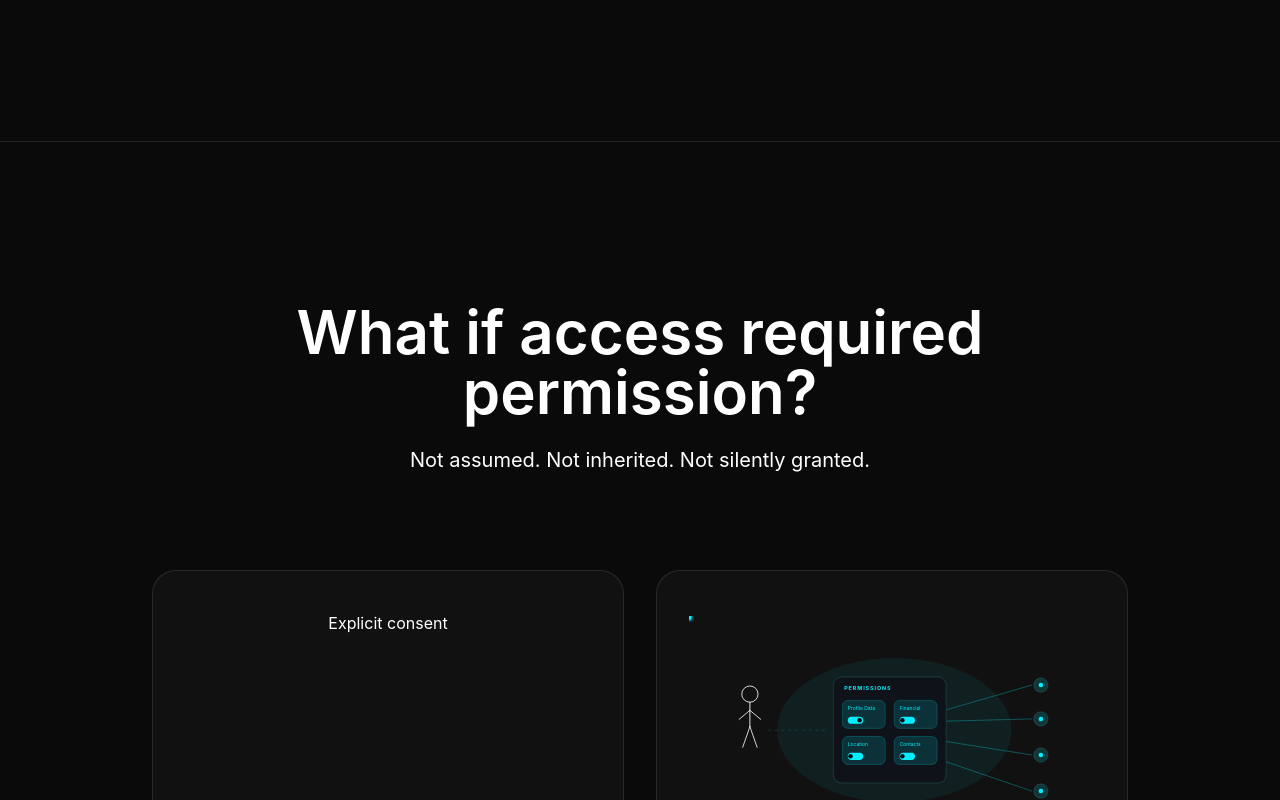
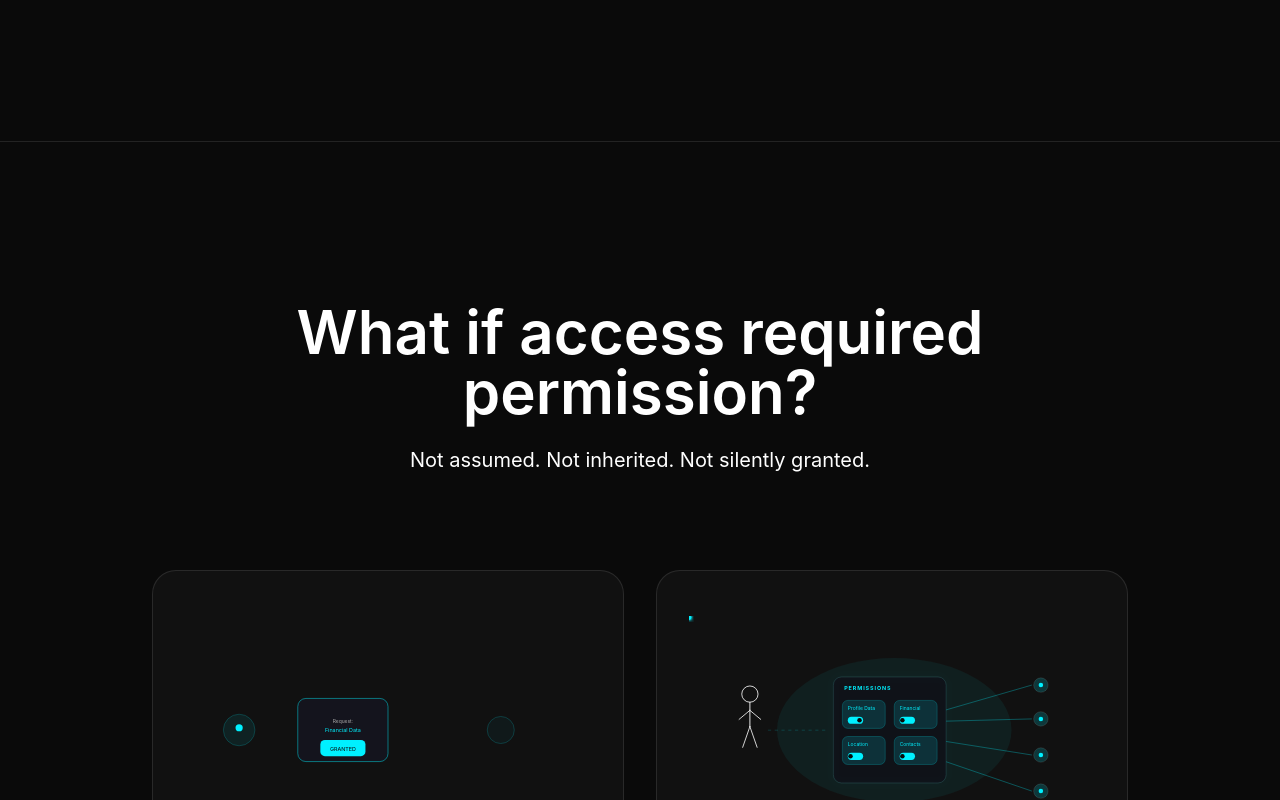
Before and after one commit to Architects-of-Change-Protocol/Architects_of_Change_Protocol, a React (Vite) app in the folder frontend/app/: page / in a window 1280 px wide. Shown: the part 2000-2800 px from the top of the page. Built offline with nearby package versions, Linux system fonts and the light colour scheme.

Commit message:
fix(landing): restore 4-card solution grid and place explicit consent in first quadrant

```diff
--- a/frontend/app/src/landing/AocLandingPage.tsx
+++ b/frontend/app/src/landing/AocLandingPage.tsx
@@ -120,12 +120,8 @@ export const renderAocLandingPage = () => {
           </header>
 
           <div className="grid md:grid-cols-2 gap-8">
-            <article className="bg-white/[0.03] border border-white/10 rounded-3xl p-10 hover:-translate-y-1 transition">
-              Explicit consent
-            </article>
+            <article className="bg-white/[0.03] border border-white/10 rounded-3xl p-8 hover:-translate-y-1 transition flex items-center justify-center min-h-[320px]"><ExplicitConsentAnimation /></article>
             <article className="bg-white/[0.03] border border-white/10 rounded-3xl p-8 hover:-translate-y-1 transition flex items-center justify-center min-h-[320px]"><ModularPermissionsAnimation /></article>
-
-            <article className="bg-white/[0.03] border border-white/10 rounded-3xl p-8 hover:-translate-y-1 transition flex items-center justify-center min-h-[320px]"><ExplicitConsentAnimation /></article>
             <article className="bg-white/[0.03] border border-white/10 rounded-3xl p-10 hover:-translate-y-1 transition">
               Verifiable interactions
             </article>
```
